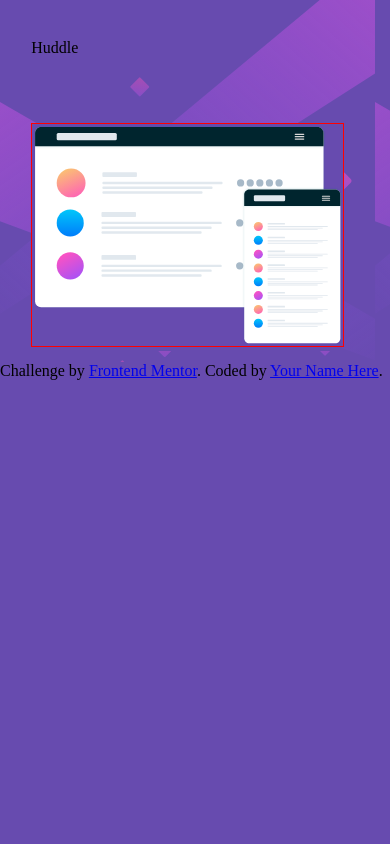
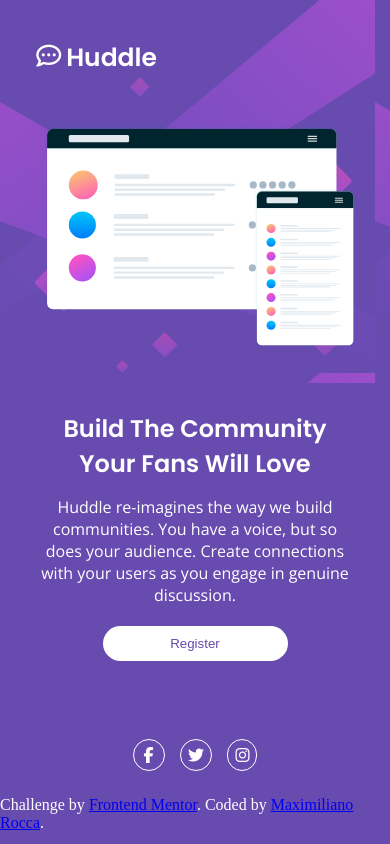
Before and after one commit to maxi852/huddle-landing-page, a plain HTML site: page index.html in a window 390 px wide. Drawn offline with nearby package versions, Linux system fonts and the light colour scheme.

Commit message:
Desktop & mobile design

```diff
--- a/index.html
+++ b/index.html
@@ -7,26 +7,50 @@
   <link rel="preconnect" href="https://fonts.gstatic.com" crossorigin>
   <link rel="icon" type="image/png" sizes="32x32" href="./images/favicon-32x32.png">
   <link rel="stylesheet" href="styles.css">
+  <link rel="preconnect" href="https://fonts.googleapis.com">
+  <link rel="preconnect" href="https://fonts.gstatic.com" crossorigin>
+  <link href="https://fonts.googleapis.com/css2?family=Poppins:wght@400;600&display=swap" rel="stylesheet">
+  <link href="https://fonts.googleapis.com/css2?family=Open+Sans&display=swap" rel="stylesheet">
+  <script src="https://kit.fontawesome.com/e242c695dd.js" crossorigin="anonymous"></script>
   <title> </title>
 
 
 
 </head>
 <body>
+  <section class="main-">
   <section class="top">
-    <article class="titlee">
-      Huddle
+      <article class="titlee">
+        <i class="fa-regular fa-comment-dots"></i>
+      <p class="title-1">Huddle</p>
     </article>
     <article class="illustration">
      <img src="/images/illustration-mockups.svg" alt="">
     </article>
   </section>
-
+  <section class="middle">
+    <article class="text-1">
+      Build The Community Your Fans Will Love
+    </article>
+    <article class="text-2">
+      Huddle re-imagines the way we build communities. You
+      have a voice, but so does your audience. Create connections
+      with your users as you engage in genuine discussion.
+    </article>
+    <button>Register</button>
+  </section>
+</section>
 
   <footer>
+    <section class="social">
+      <i class="fa-brands fa-facebook-f"></i>
+      <i class="fa-brands fa-twitter"></i>
+      <i class="fa-brands fa-instagram"></i>
+
+    </section>
     <p class="attribution">
       Challenge by <a href="https://www.frontendmentor.io?ref=challenge" target="_blank">Frontend Mentor</a>.
-      Coded by <a href="#">Your Name Here</a>.
+      Coded by <a href="https://www.linkedin.com/in/maximilianoa-rocca/">Maximiliano Rocca</a>.
     </p>
   </footer>
 </body>
--- a/styles.css
+++ b/styles.css
@@ -1,29 +1,141 @@
 * {
-    background-color: hsl(257, 40%, 49%);
     margin: 0;
-
-
 }
 
+body {
+    background-color:hsl(257, 40%, 49%);
+}
 img{
     width: 100%;
-    border: 1px red solid;
-
 }
 
 .top{
-    padding: 10% 8% 3% 8%;
+    padding: 10% 8% 8% 8%;
     background-image: url("/images/bg-mobile.svg");
-    background-color: transparent;
+    background-color:hsl(257, 40%, 49%);
 }
 
 
 .titlee {
-    margin-bottom: 20%;
+    margin-bottom: 15%;
+    width: 100px;
+    font-family: 'Poppins';
+    color: white;
+    font-weight: 600;
+    font-size: 25px;
+    display: flex;
+}
 
-    width: 100px;
+.fa-comment-dots{
+    margin: 5px;
 }
 
 .illustration {
-   width: 95%;
+    width: 95%;
+    margin-left: 4%;
 }
+
+.middle {
+    text-align: center;
+    margin: 7% 10% 0 10%;
+}
+
+.text-1 {
+    font-family: 'Poppins';
+    font-weight: 600;
+    color: white;
+    font-size: 24px;
+
+}
+
+.text-2 {
+    font-family: 'Open Sans', sans-serif;
+    font-weight: 400;
+    color: white;
+    margin-top: 15px;
+    font-size: 16px;
+
+}
+
+button {
+    margin: 20px 0;
+    border-radius: 20px;
+    width: 185px;
+    padding: 10px 0;
+    background-color: white;
+    color: hsl(257, 40%, 49%);
+    border: white;
+}
+
+.social {
+    display: flex;
+    margin: 15% 32% 0 32%;
+    justify-content: space-around;
+}
+
+.fa-brands {
+    color: white;
+    padding: 7px;
+    border: 1px solid white;
+    border-radius: 25px;
+
+}
+
+.fa-facebook-f {
+    border-radius: 100%;
+    padding: 7px 10px;
+}
+
+.attribution {
+    margin-top: 25px;
+    color: white;
+    text-decoration: none;
+}
+
+@media(min-width: 1024px){
+    body {
+        background-image: url("/images/bg-desktop.svg");
+    }
+
+    .main- {
+        display: flex;
+    }
+
+    .top {
+        width: 60%;
+        padding: 4% 5% 0 0;
+        background-image: none;
+        background-color: transparent;
+    }
+
+    .illustration {
+        margin-left: 10%;
+    }
+
+    .titlee {
+        margin-bottom: 12%;
+        margin-left: 10%;
+        font-size: 30px;
+    }
+
+    .middle {
+        width: 40%;
+        margin-top: 0;
+        margin-left: 0;
+        align-self: center;
+        text-align: left;
+    }
+
+    .social {
+        margin: 33px 3% 0 82%;
+    }
+
+    .text-1 {
+        font-size: 38px;
+        margin: 50px 0 10px 0;
+    }
+
+    .text-2 {
+        font-size: 17px;
+    }
+}
```
